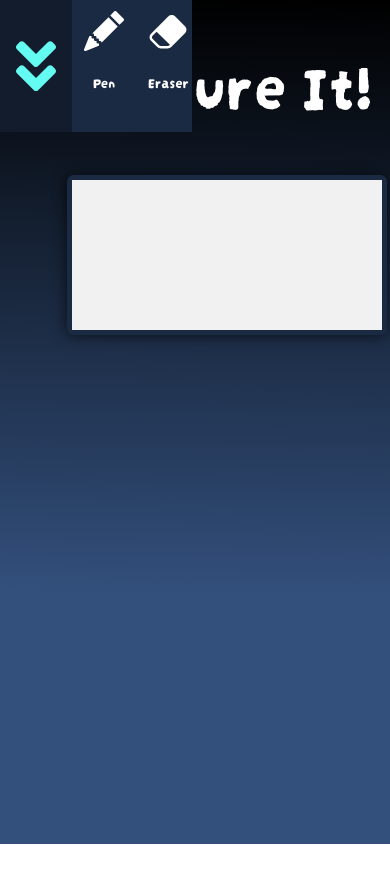
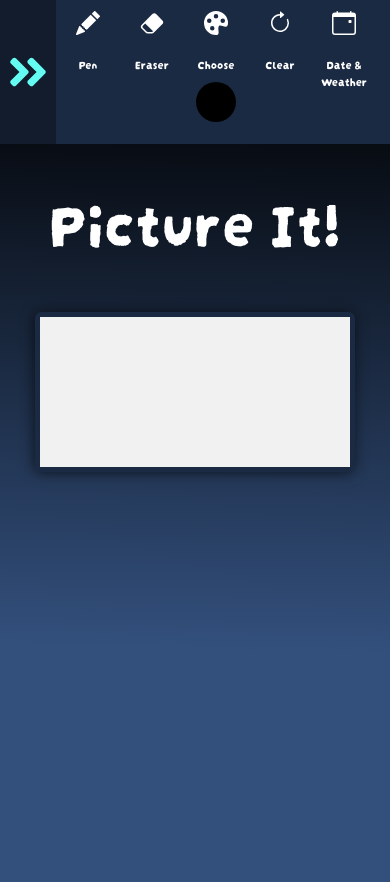
Before and after one commit to mlutz-devops/picture-it, a plain HTML site: page templates/index.html in a window 390 px wide. Before the commit the page ends 844 px from the top, so only its background shows below. Drawn offline with nearby package versions, Linux system fonts and the light colour scheme; no server answers.

Commit message:
cleaned files

```diff
--- a/static/js/script.js
+++ b/static/js/script.js
@@ -74,10 +74,14 @@ function getGrid() {
       const sq = grid.children[j].children[i];
       const styles = window.getComputedStyle(sq);
 
-      const red = parseInt(styles.getPropertyValue("background-color").split(",")[0].split("(")[1]);
-      const green = parseInt(styles.getPropertyValue("background-color").split(",")[1]);
+      const red = parseInt(
+        styles.getPropertyValue("background-color").split(",")[0].split("(")[1],
+      );
+      const green = parseInt(
+        styles.getPropertyValue("background-color").split(",")[1],
+      );
       const blue = parseInt(
-        styles.getPropertyValue("background-color").split(",")[2].split(")")[0]
+        styles.getPropertyValue("background-color").split(",")[2].split(")")[0],
       );
 
       row.push([red, green, blue]);
@@ -140,10 +144,8 @@ function generateGrid(size) {
       tile.className = "square";
       tile.addEventListener("mousedown", changeColor);
       tile.addEventListener("mouseover", changeColor);
-      // tile.addEventListener("mousedown", updateGrid);
-      // tile.addEventListener("mouseover", updateGrid);
-      tile.addEventListener("touchstart", changeColor);
-      tile.addEventListener("touchmove", changeColor);
+      // tile.addEventListener("touchstart", changeColor);
+      // tile.addEventListener("touchmove", changeColor);
 
       gridRow.appendChild(tile);
     }
@@ -153,8 +155,8 @@ function generateGrid(size) {
 }
 
 function changeColor(e) {
+  e.preventDefault();
   if (mouseDown || e.type === "mousedown") {
-    ///////
     if (mode === "eraser") {
       e.target.style.cssText = "";
     } else if (mode === "pen") {
@@ -173,7 +175,8 @@ function drawSymbol(symbol, x, y, colors) {
   const sym = symbols[symbol];
   for (let i = 0; i < sym.length; i++) {
     for (let j = 0; j < sym[0].length; j++) {
-      grid.children[j + x].children[i + y].style.backgroundColor = colors[sym[i][j] - 1];
+      grid.children[j + x].children[i + y].style.backgroundColor =
+        colors[sym[i][j] - 1];
     }
   }
 }
@@ -230,7 +233,7 @@ function getWidthString(str) {
 }
 async function getWeather(city) {
   const data = await fetch(
-    `https://api.openweathermap.org/data/2.5/weather?q=${city}&appid=${apiKey}&units=imperial`
+    `https://api.openweathermap.org/data/2.5/weather?q=${city}&appid=${apiKey}&units=imperial`,
   );
   const weather = await data.json();
   let temp = Math.floor(weather.main.temp);
@@ -276,13 +279,13 @@ function drawDate() {
     clearString(
       `${currHour}:${currMin}`,
       centerStringX(`${currHour}:${currMin}`) + 14,
-      centerY(1) + 10
+      centerY(1) + 10,
     );
     drawString(
       `${currHour}:${currMin}`,
       centerStringX(`${currHour}:${currMin}`) + 14,
       centerY(1) + 10,
-      "black"
+      "black",
     );
   }
   updateGrid();
@@ -293,6 +296,8 @@ function getTime() {
   currMin = date.getMinutes();
   if (currHour > 20 || currHour < 7) {
     night = true;
+  } else {
+    night = false;
   }
   currHour = currHour > 12 ? currHour - 12 : currHour === 0 ? 12 : currHour;
   if (currMin < 10) {
--- a/static/stylesheets/styles.css
+++ b/static/stylesheets/styles.css
@@ -112,6 +112,7 @@ input[type="color"]::-webkit-color-swatch {
 .button svg {
   width: 2.5rem;
   height: auto;
+  flex-shrink: 0;
 }
 .button:hover * {
   cursor: default;
@@ -151,13 +152,21 @@ input[type="color"]::-webkit-color-swatch {
   }
   .controls {
     width: 100vw;
-    height: auto;
+    height: 3.25rem;
     display: flex;
+    top: 0;
+    left: 0;
   }
   .button {
     flex-direction: column;
     align-items: center;
     padding: 0.7rem 0.75rem 0rem 0.75rem;
+    font-size: 0.75rem;
+    max-width: 64px;
+  }
+
+  .button svg {
+    height: 1.5rem;
   }
   .nav-item {
     padding: 0;
@@ -166,4 +175,26 @@ input[type="color"]::-webkit-color-swatch {
   #color-picker {
     margin: 0;
   }
+  .title {
+    margin-top: 120px;
+  }
+  .main {
+    margin-top: 3.25rem;
+    margin-left: 0;
+  }
+  .controls:hover {
+    height: 9rem;
+    width: 100vw;
+  }
+  .controls #arrow svg {
+    rotate: 90deg;
+  }
+  .controls:hover #arrow svg {
+    width: 2.5rem;
+    rotate: 0deg;
+  }
+  #color-picker {
+    flex-shrink: 0;
+    margin-top: 10px;
+  }
 }
--- a/templates/index.html
+++ b/templates/index.html
@@ -123,7 +123,7 @@
               d="M3.5 0a.5.5 0 0 1 .5.5V1h8V.5a.5.5 0 0 1 1 0V1h1a2 2 0 0 1 2 2v11a2 2 0 0 1-2 2H2a2 2 0 0 1-2-2V3a2 2 0 0 1 2-2h1V.5a.5.5 0 0 1 .5-.5zM1 4v10a1 1 0 0 0 1 1h12a1 1 0 0 0 1-1V4H1z"
             />
           </svg>
-          <span class="nav-item">Date/Weather</span>
+          <span class="nav-item">Date & Weather</span>
         </button>
       </div>
       <main class="main">
```
